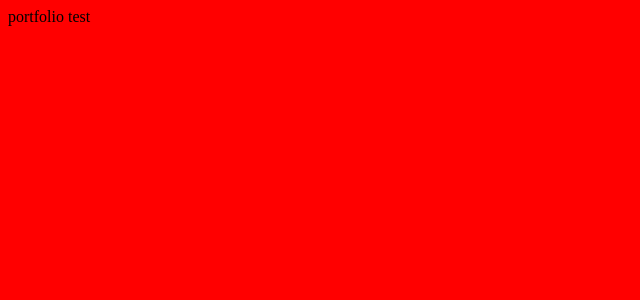
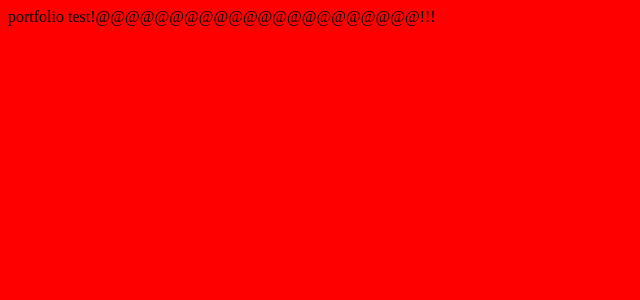
Before and after one commit to hsl0505/hsl0505.github.io, a React app: page / in a window 1280 px wide. Shown: the top 300 px of the page, without its empty margins (0-640 px from the left). Built offline with nearby package versions, Linux system fonts and the light colour scheme.

Commit message:
Test webpack-dev-server

```diff
--- a/src/components/App.js
+++ b/src/components/App.js
@@ -2,7 +2,7 @@ import React from "react";
 import "../style.css";
 
 function App() {
-  return <div>portfolio test</div>;
+  return <div>portfolio test!@@@@@@@@@@@@@@@@@@@@@@!!!</div>;
 }
 
 export default App;
```
